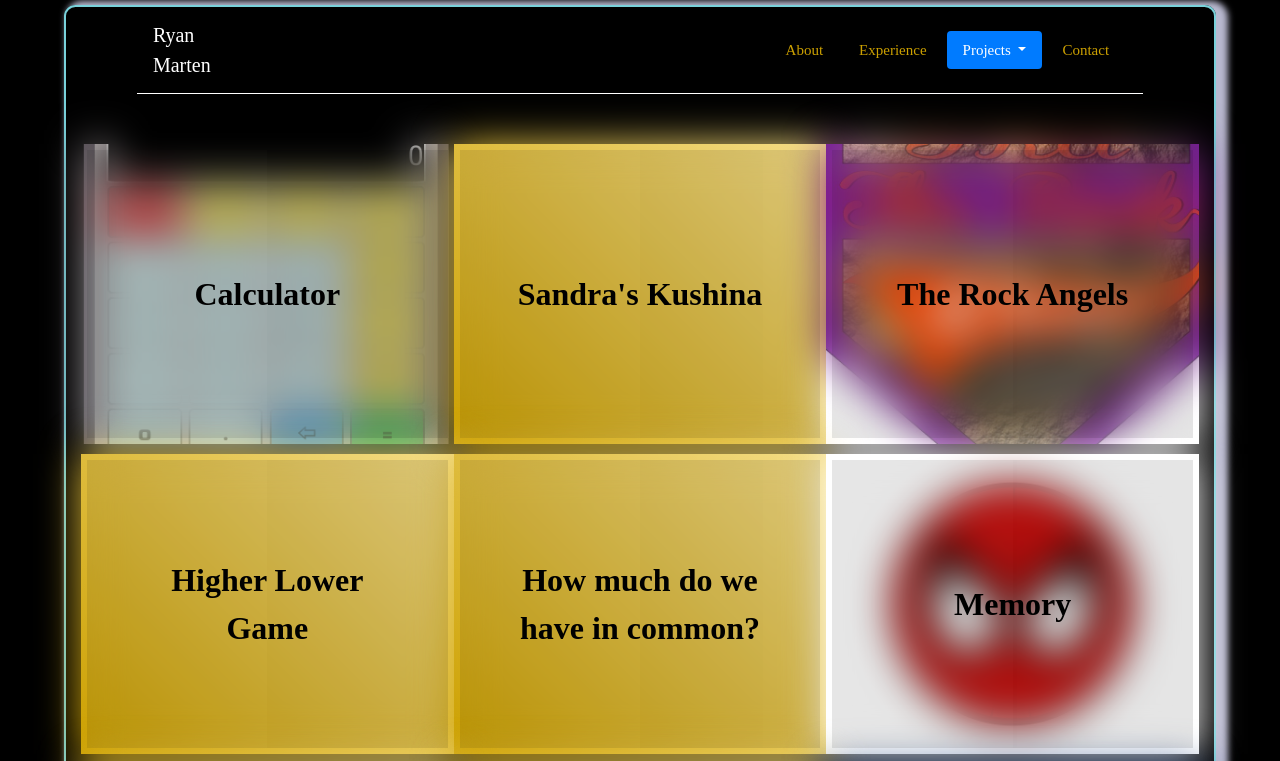
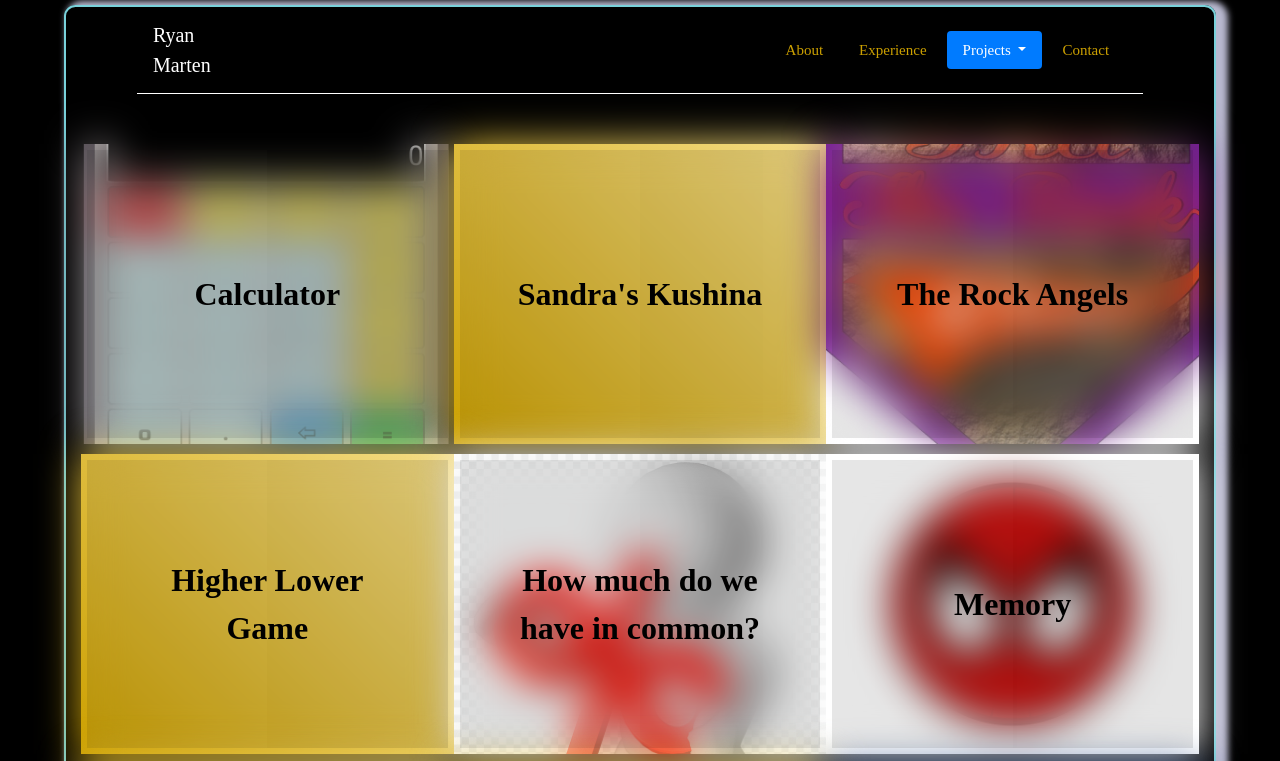
Before and after one commit to MartenServices/MartenServices, a plain HTML site: page projectsPage/webdevIndex.html in a window 1280 px wide. Shown: the top 761 px of the page. Drawn offline with nearby package versions, Linux system fonts and the light colour scheme; a web font is replaced by a local one.

Commit message:
Incommon image added

```diff
--- a/style.css
+++ b/style.css
@@ -312,6 +312,15 @@ body{
     background-repeat: no-repeat;
     background-position: center;
 }
+.wrapper-webdev .webdev-project-box:nth-child(5)::before,
+.wrapper-webdev .webdev-project-box:nth-child(5)::after
+{
+    background-image: url("./img/procent.png");
+    background-size: 120%;
+    background-repeat: no-repeat;
+    background-color: #bad3d3;
+}
+
 .wrapper-webdev .webdev-project-box:nth-child(6)::before,
 .wrapper-webdev .webdev-project-box:nth-child(6)::after
 {
@@ -321,6 +330,7 @@ body{
     background-position: center;
     background-color: white;
 }
+
 
 .wrapper-webdev .webdev-project-box span
 {
```
Also changed, not shown: img/procent.png (added).
